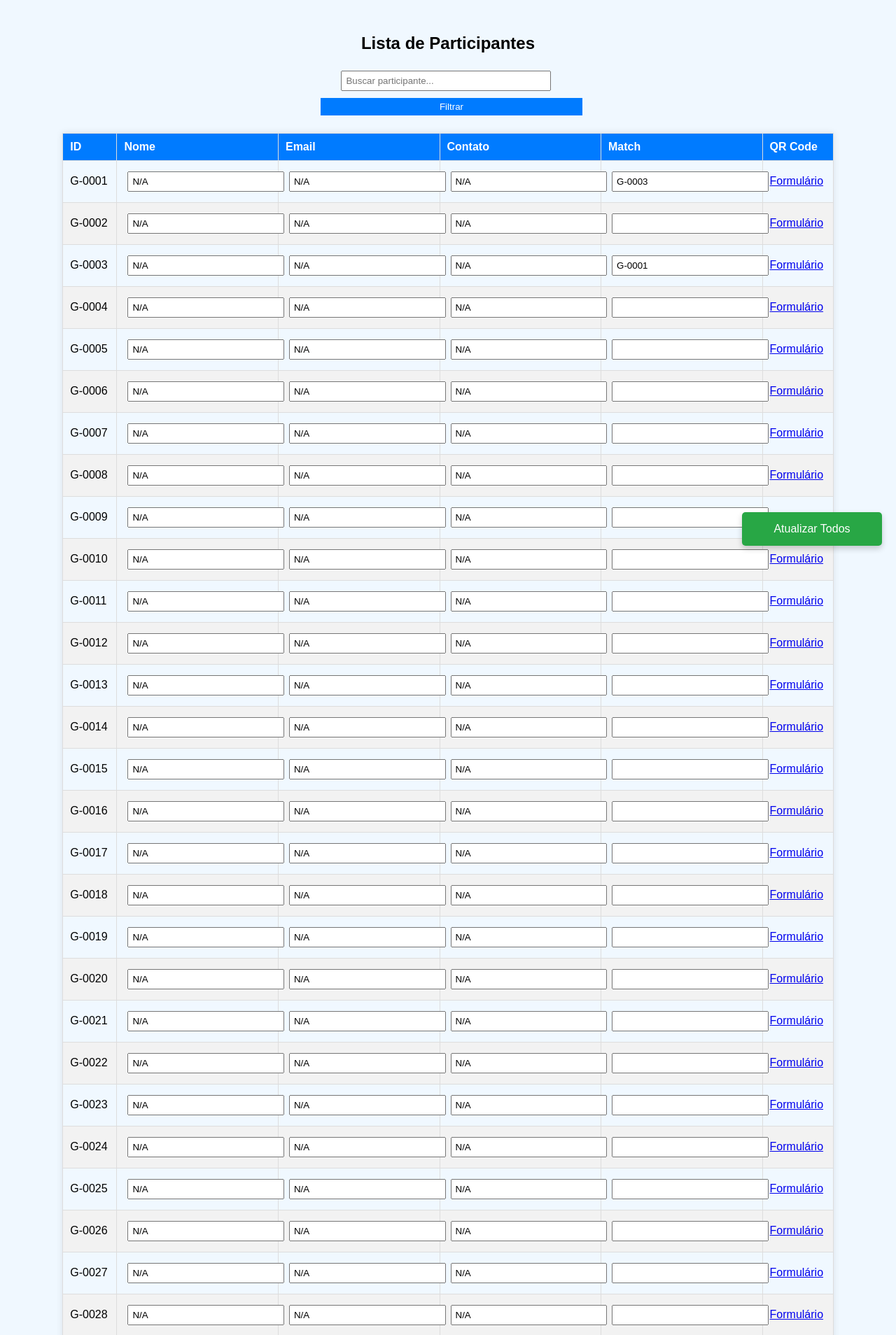
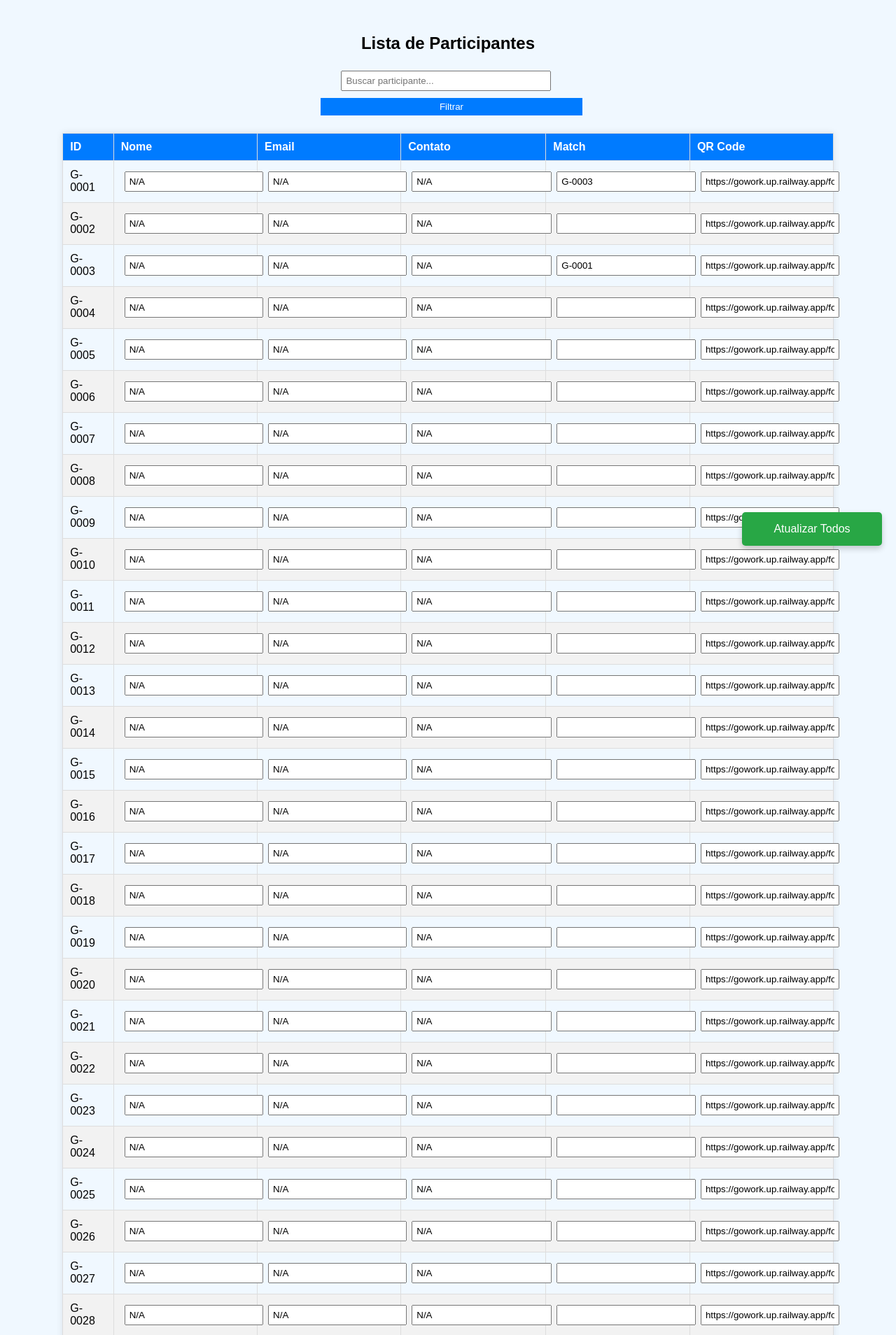
Before and after one commit to ArthurTrellese/qr-code-web-app, a Flask app: page /view_participants in a window 1280 px wide. Shown: the top 1908 px of the page at 70% size. Run offline with Flask 2, Linux system fonts and the light colour scheme.

Commit message:
Update view_participants.html

```diff
--- a/templates/view_participants.html
+++ b/templates/view_participants.html
@@ -103,8 +103,10 @@
                         <td><input type="text" name="participants[{{ participant_id }}][email]" value="{{ details.email or 'N/A' }}"></td>
                         <td><input type="text" name="participants[{{ participant_id }}][contact]" value="{{ details.contact or 'N/A' }}"></td>
                         <td><input type="text" name="participants[{{ participant_id }}][match]" value="{{ details.match }}"></td>
-                        <!-- Coluna do QR Code (link para o formulário) -->
-                        <td><a href="{{ url_for('show_form', participant_id=participant_id) }}" target="_blank">Formulário</a></td>
+                        <!-- Coluna do QR Code com o link por extenso -->
+                        <td>
+                            <input type="text" value="https://gowork.up.railway.app/form/{{ participant_id }}" readonly style="width: 100%;">
+                        </td>
                     </tr>
                     {% endfor %}
                 </tbody>
```
